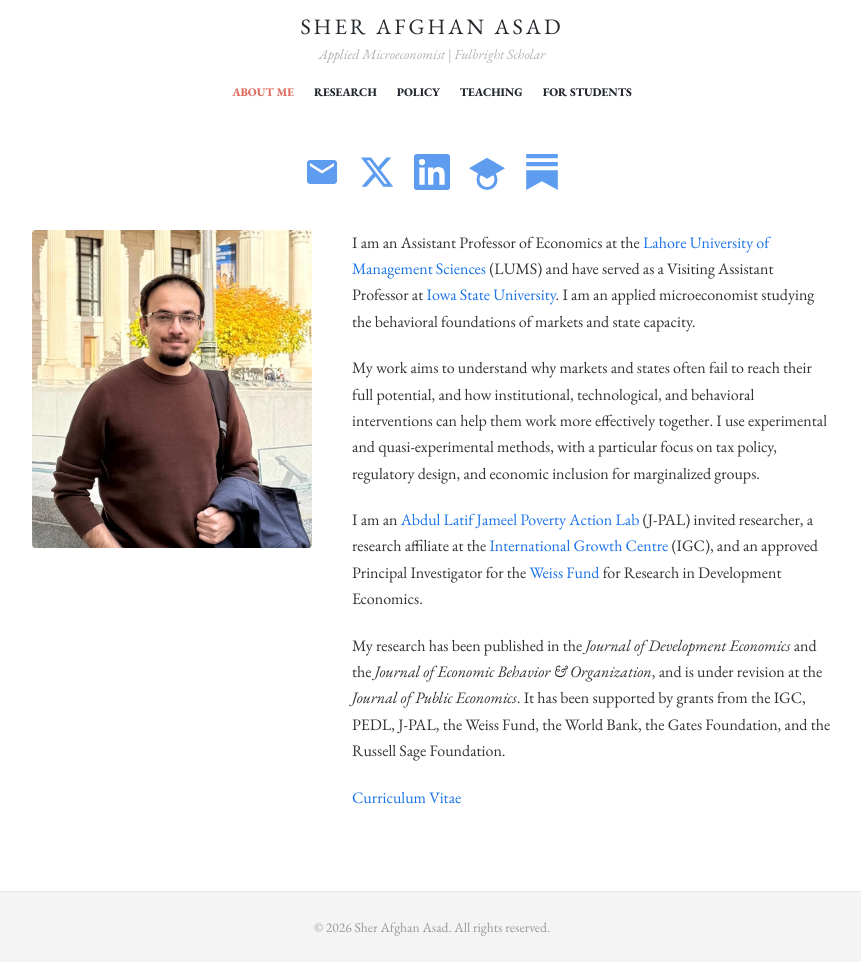
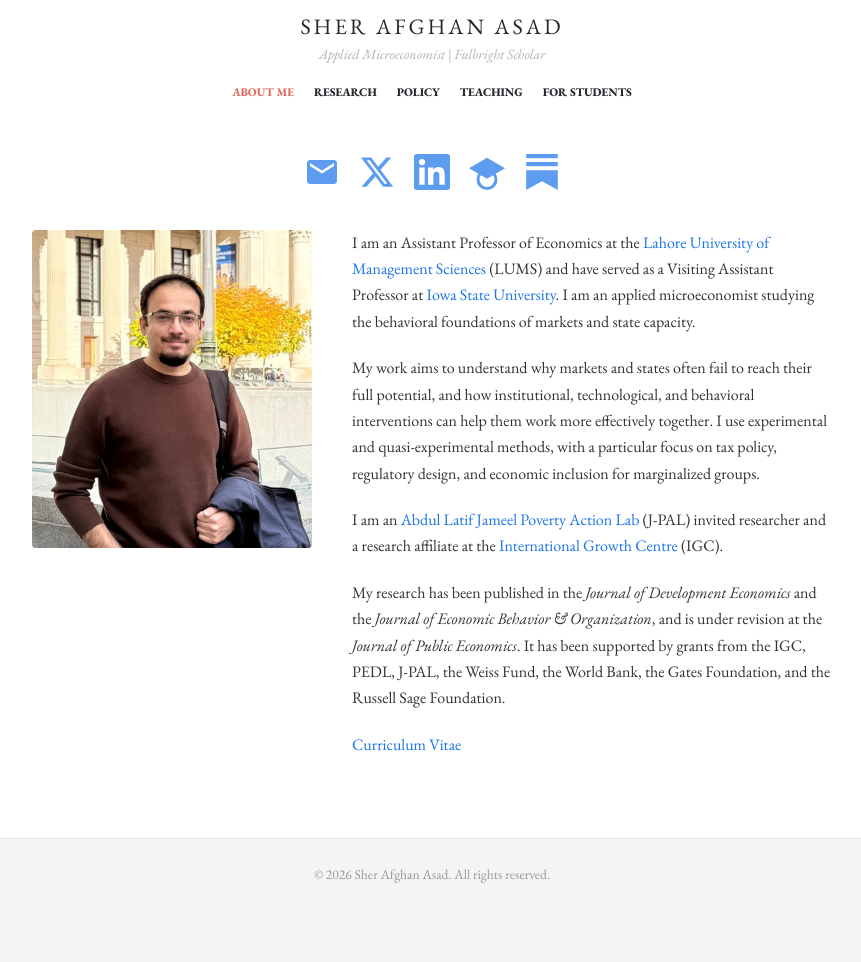
Before and after one commit to sherafghanasad/sherafghanasad.github.io, a Jekyll site: the page built from index.html, in a window 1280 px wide. Shown: the whole page, without its empty margins (208-1069 px from the left). Built offline with Jekyll 4.4.1, drawn with Linux system fonts in a browser that asks for light colours; after the commit the page ends 910 px from its top, so only the background shows below that.

Commit message:
Remove Weiss Fund PI mention from bio
Co-Authored-By: Claude Fable 5.2 <noreply@anthropic.com>

```diff
--- a/index.html
+++ b/index.html
@@ -32,7 +32,7 @@ permalink: /
 
     <p>My work aims to understand why markets and states often fail to reach their full potential, and how institutional, technological, and behavioral interventions can help them work more effectively together. I use experimental and quasi-experimental methods, with a particular focus on tax policy, regulatory design, and economic inclusion for marginalized groups.</p>
 
-    <p>I am an <a href="https://www.povertyactionlab.org/" target="_blank">Abdul Latif Jameel Poverty Action Lab</a> (J-PAL) invited researcher, a research affiliate at the <a href="https://www.theigc.org" target="_blank">International Growth Centre</a> (IGC), and an approved Principal Investigator for the <a href="https://weissfund.uchicago.edu" target="_blank">Weiss Fund</a> for Research in Development Economics.</p>
+    <p>I am an <a href="https://www.povertyactionlab.org/" target="_blank">Abdul Latif Jameel Poverty Action Lab</a> (J-PAL) invited researcher and a research affiliate at the <a href="https://www.theigc.org" target="_blank">International Growth Centre</a> (IGC).</p>
 
     <p>My research has been published in the <em>Journal of Development Economics</em> and the <em>Journal of Economic Behavior &amp; Organization</em>, and is under revision at the <em>Journal of Public Economics</em>. It has been supported by grants from the IGC, PEDL, J-PAL, the Weiss Fund, the World Bank, the Gates Foundation, and the Russell Sage Foundation.</p>
 
```
